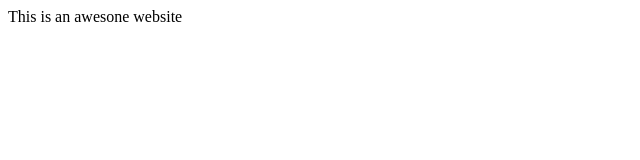
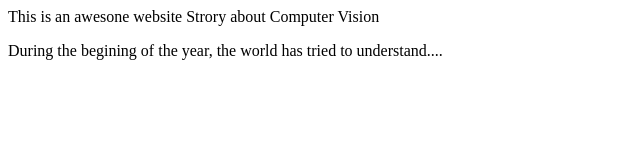
Before and after one commit to bedoo96/Testrepo, a plain HTML site: page index.html in a window 1280 px wide. Shown: the whole page, without its empty margins (0-640 px from the left). Drawn offline with Linux system fonts and the light colour scheme.

Commit message:
added <p> tag to index.html

```diff
--- a/index.html
+++ b/index.html
@@ -2,4 +2,8 @@
 
 	<title> sample website</title>
           <head> This is an awesone website</head>
+
+</h1>Strory about Computer Vision</h1>
+
+	<p>During the begining of the year, the world has tried to understand....</p>
 </html>
```
